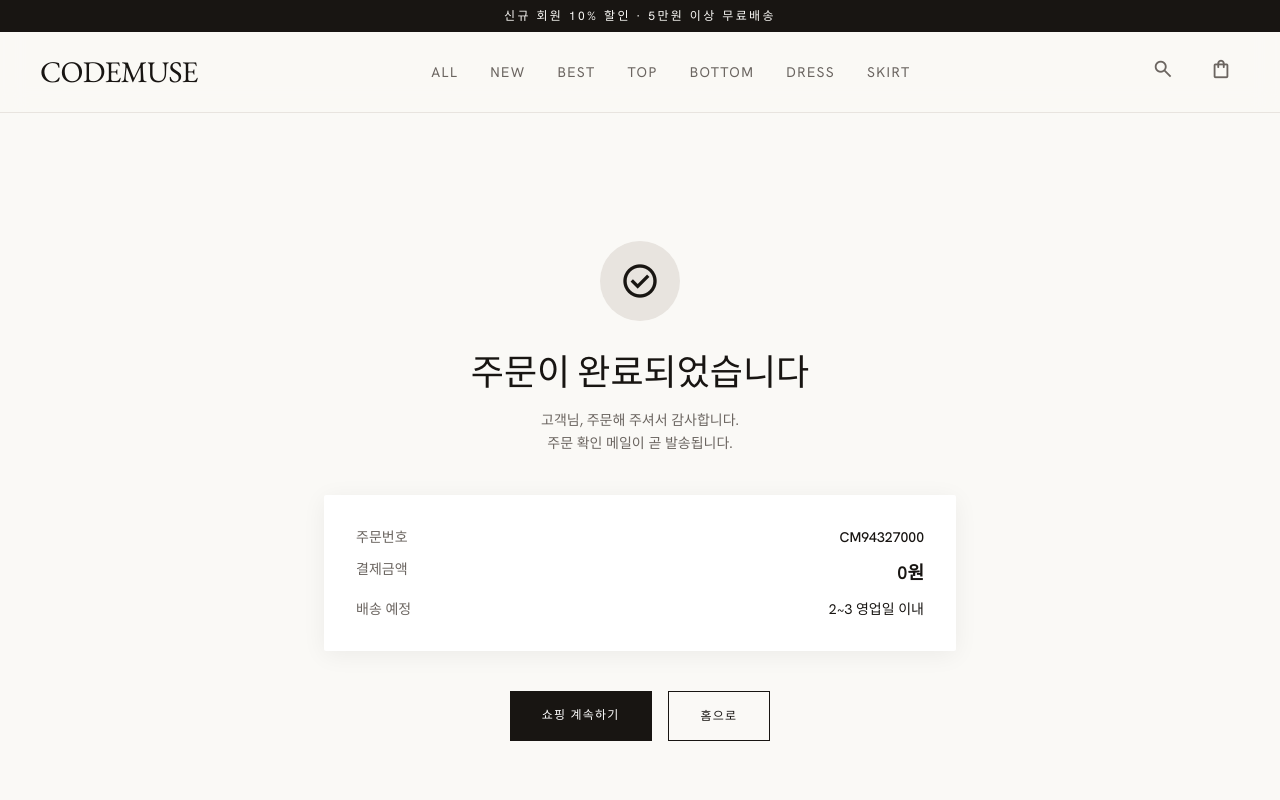
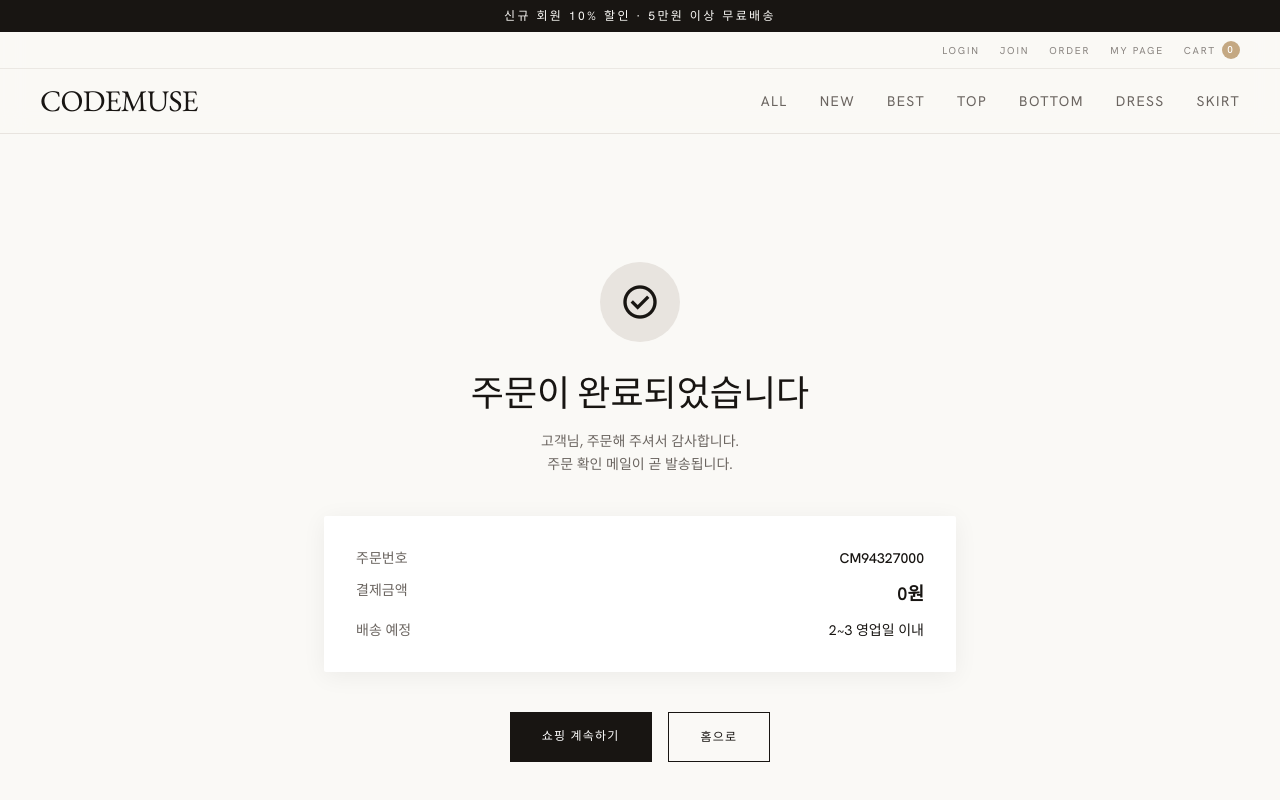
Before and after one commit to jaeohsumin-max/-, a React (Vite) app: page /order-complete in a window 1280 px wide. Shown: the top 800 px of the page. Built offline with nearby package versions, Linux system fonts and the light colour scheme.

Commit message:
Add top utility nav with login, join, order, cart, and my page links.

```diff
--- a/src/components/Header.jsx
+++ b/src/components/Header.jsx
@@ -1,10 +1,16 @@
-import { Link, NavLink, useNavigate } from "react-router-dom";
+import { Link, NavLink } from "react-router-dom";
 import { useCart } from "../context/CartContext";
 import { CATEGORIES, getCategoryPath } from "../data/products";
 
+const UTILITY_LINKS = [
+  { to: "/login", label: "Login" },
+  { to: "/join", label: "Join" },
+  { to: "/checkout", label: "Order" },
+  { to: "/mypage", label: "My Page" },
+];
+
 export default function Header() {
   const { itemCount } = useCart();
-  const navigate = useNavigate();
 
   return (
     <header className="sticky top-0 z-50 bg-[#faf9f6]/90 backdrop-blur-md border-b border-[#e8e4df]">
@@ -12,8 +18,31 @@ export default function Header() {
         신규 회원 10% 할인 · 5만원 이상 무료배송
       </div>
 
+      <div className="hidden md:block border-b border-[#e8e4df]/80">
+        <div className="max-w-7xl mx-auto px-5 md:px-10 flex justify-end items-center h-9 gap-5">
+          {UTILITY_LINKS.map((item) => (
+            <Link
+              key={item.to}
+              to={item.to}
+              className="text-[10px] tracking-[0.18em] uppercase text-[#8a8580] hover:text-[#181512] transition-colors"
+            >
+              {item.label}
+            </Link>
+          ))}
+          <Link
+            to="/cart"
+            className="flex items-center gap-1.5 text-[10px] tracking-[0.18em] uppercase text-[#8a8580] hover:text-[#181512] transition-colors"
+          >
+            Cart
+            <span className="min-w-[18px] h-[18px] flex items-center justify-center rounded-full bg-[#c4a882] text-white text-[10px] font-medium leading-none">
+              {itemCount > 99 ? "99+" : itemCount}
+            </span>
+          </Link>
+        </div>
+      </div>
+
       <div className="max-w-7xl mx-auto px-5 md:px-10">
-        <div className="flex items-center justify-between h-16 md:h-20">
+        <div className="flex items-center justify-between h-14 md:h-16">
           <Link
             to="/"
             className="font-serif text-2xl md:text-3xl tracking-tight text-[#181512]"
@@ -40,28 +69,21 @@ export default function Header() {
             ))}
           </nav>
 
-          <div className="flex items-center gap-3 md:gap-5">
-            <button
-              type="button"
-              onClick={() => navigate("/shop")}
-              className="p-2 text-[#6b6560] hover:text-[#181512] transition-colors"
-              aria-label="검색"
+          <div className="flex md:hidden items-center gap-3">
+            <Link
+              to="/login"
+              className="text-[10px] tracking-widest uppercase text-[#6b6560]"
             >
-              <span className="material-symbols-outlined text-[22px]">search</span>
-            </button>
+              Login
+            </Link>
             <Link
               to="/cart"
-              className="relative p-2 text-[#6b6560] hover:text-[#181512] transition-colors"
-              aria-label="장바구니"
+              className="flex items-center gap-1 text-[10px] tracking-widest uppercase text-[#6b6560]"
             >
-              <span className="material-symbols-outlined text-[22px]">
-                shopping_bag
+              Cart
+              <span className="min-w-[16px] h-[16px] flex items-center justify-center rounded-full bg-[#c4a882] text-white text-[9px] font-medium">
+                {itemCount > 99 ? "99+" : itemCount}
               </span>
-              {itemCount > 0 && (
-                <span className="absolute -top-0.5 -right-0.5 min-w-[18px] h-[18px] flex items-center justify-center rounded-full bg-[#c45c4a] text-white text-[10px] font-bold px-1">
-                  {itemCount > 99 ? "99+" : itemCount}
-                </span>
-              )}
             </Link>
           </div>
         </div>
--- /dev/null
+++ b/src/page/JoinPage.jsx
@@ -0,0 +1,41 @@
+import { Link } from "react-router-dom";
+
+export default function JoinPage() {
+  return (
+    <div className="max-w-md mx-auto px-5 py-20 md:py-32">
+      <h1 className="font-serif text-3xl mb-2 text-center">Join</h1>
+      <p className="text-sm text-[#6b6560] text-center mb-10">
+        CODEMUSE 멤버십에 가입하세요.
+      </p>
+      <form className="space-y-4">
+        <input
+          type="text"
+          placeholder="이름"
+          className="w-full border border-[#e8e4df] bg-white px-4 py-3 text-sm focus:outline-none focus:border-[#181512]"
+        />
+        <input
+          type="email"
+          placeholder="이메일"
+          className="w-full border border-[#e8e4df] bg-white px-4 py-3 text-sm focus:outline-none focus:border-[#181512]"
+        />
+        <input
+          type="password"
+          placeholder="비밀번호"
+          className="w-full border border-[#e8e4df] bg-white px-4 py-3 text-sm focus:outline-none focus:border-[#181512]"
+        />
+        <button
+          type="button"
+          className="w-full bg-[#181512] text-white py-3 text-xs tracking-widest uppercase"
+        >
+          가입하기
+        </button>
+      </form>
+      <p className="text-center text-sm text-[#6b6560] mt-6">
+        이미 회원이신가요?{" "}
+        <Link to="/login" className="text-[#181512] underline underline-offset-2">
+          로그인
+        </Link>
+      </p>
+    </div>
+  );
+}
--- /dev/null
+++ b/src/page/LoginPage.jsx
@@ -0,0 +1,36 @@
+import { Link } from "react-router-dom";
+
+export default function LoginPage() {
+  return (
+    <div className="max-w-md mx-auto px-5 py-20 md:py-32">
+      <h1 className="font-serif text-3xl mb-2 text-center">Login</h1>
+      <p className="text-sm text-[#6b6560] text-center mb-10">
+        CODEMUSE 계정으로 로그인하세요.
+      </p>
+      <form className="space-y-4">
+        <input
+          type="email"
+          placeholder="이메일"
+          className="w-full border border-[#e8e4df] bg-white px-4 py-3 text-sm focus:outline-none focus:border-[#181512]"
+        />
+        <input
+          type="password"
+          placeholder="비밀번호"
+          className="w-full border border-[#e8e4df] bg-white px-4 py-3 text-sm focus:outline-none focus:border-[#181512]"
+        />
+        <button
+          type="button"
+          className="w-full bg-[#181512] text-white py-3 text-xs tracking-widest uppercase"
+        >
+          로그인
+        </button>
+      </form>
+      <p className="text-center text-sm text-[#6b6560] mt-6">
+        계정이 없으신가요?{" "}
+        <Link to="/join" className="text-[#181512] underline underline-offset-2">
+          회원가입
+        </Link>
+      </p>
+    </div>
+  );
+}
--- /dev/null
+++ b/src/page/MyPage.jsx
@@ -0,0 +1,30 @@
+import { Link } from "react-router-dom";
+
+export default function MyPage() {
+  return (
+    <div className="max-w-2xl mx-auto px-5 py-16 md:py-24">
+      <h1 className="font-serif text-3xl md:text-4xl mb-10">My Page</h1>
+      <div className="grid gap-4">
+        {[
+          { label: "주문 내역", to: "/checkout", desc: "최근 주문 확인" },
+          { label: "장바구니", to: "/cart", desc: "담은 상품 보기" },
+          { label: "회원 정보", to: "/login", desc: "로그인 후 이용 가능" },
+        ].map((item) => (
+          <Link
+            key={item.label}
+            to={item.to}
+            className="flex justify-between items-center bg-white p-5 border border-[#e8e4df] hover:border-[#181512] transition-colors"
+          >
+            <div>
+              <p className="text-sm font-medium tracking-wide">{item.label}</p>
+              <p className="text-xs text-[#6b6560] mt-1">{item.desc}</p>
+            </div>
+            <span className="material-symbols-outlined text-[20px] text-[#6b6560]">
+              chevron_right
+            </span>
+          </Link>
+        ))}
+      </div>
+    </div>
+  );
+}
--- a/src/router/root.jsx
+++ b/src/router/root.jsx
@@ -6,6 +6,9 @@ import ProductDetailPage from "../page/ProductDetailPage";
 import CartPage from "../page/CartPage";
 import CheckoutPage from "../page/CheckoutPage";
 import OrderCompletePage from "../page/OrderCompletePage";
+import LoginPage from "../page/LoginPage";
+import JoinPage from "../page/JoinPage";
+import MyPage from "../page/MyPage";
 
 const router = createBrowserRouter([
   {
@@ -18,6 +21,9 @@ const router = createBrowserRouter([
       { path: "/cart", element: <CartPage /> },
       { path: "/checkout", element: <CheckoutPage /> },
       { path: "/order-complete", element: <OrderCompletePage /> },
+      { path: "/login", element: <LoginPage /> },
+      { path: "/join", element: <JoinPage /> },
+      { path: "/mypage", element: <MyPage /> },
     ],
   },
 ]);
```
